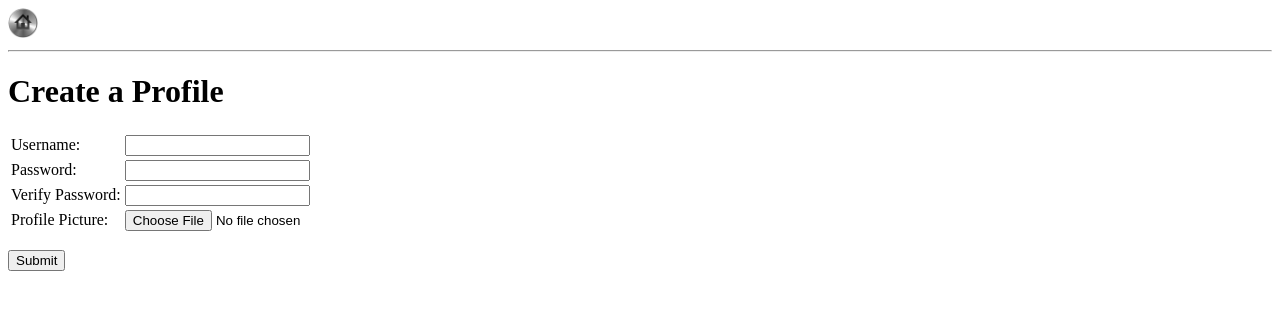
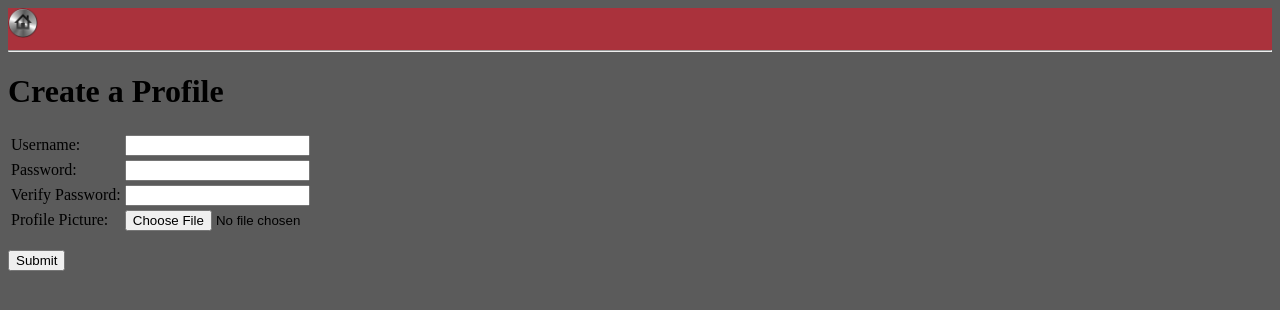
Before and after one commit to bocast96/VideoApp, a PHP site: page /register.php in a window 1280 px wide. Shown: the top 310 px of the page. Run offline with PHP 8.4, Linux system fonts and the light colour scheme; the visitor is signed in with stand-in values (Sample User, id 1).

Commit message:
lat minute css

```diff
--- /dev/null
+++ b/mainStyle.css
@@ -0,0 +1,7 @@
+body {
+    background-color: #5b5b5b;
+}
+
+header {
+    background-color: #AA323C;
+}
--- a/suppor.php
+++ b/suppor.php
@@ -16,6 +16,7 @@ function generatePage($body, $title="YourTube") {
     <head>
         <meta http-equiv="Content-Type" content="text/html; charset=UTF-8" />
         <title>$title</title>
+        <link rel="stylesheet" href="mainStyle.css" type="text/css"/>
     </head>
 
     <body>
@@ -39,6 +40,7 @@ function generatePageJS($body, $js, $title="YourTube") {
         <meta http-equiv="Content-Type" content="text/html; charset=UTF-8" />
         <title>$title</title>
         <script src="$js"></script>
+        <link rel="stylesheet" href="mainStyle.css" type="text/css"/>
     </head>
 
     <body>
```
